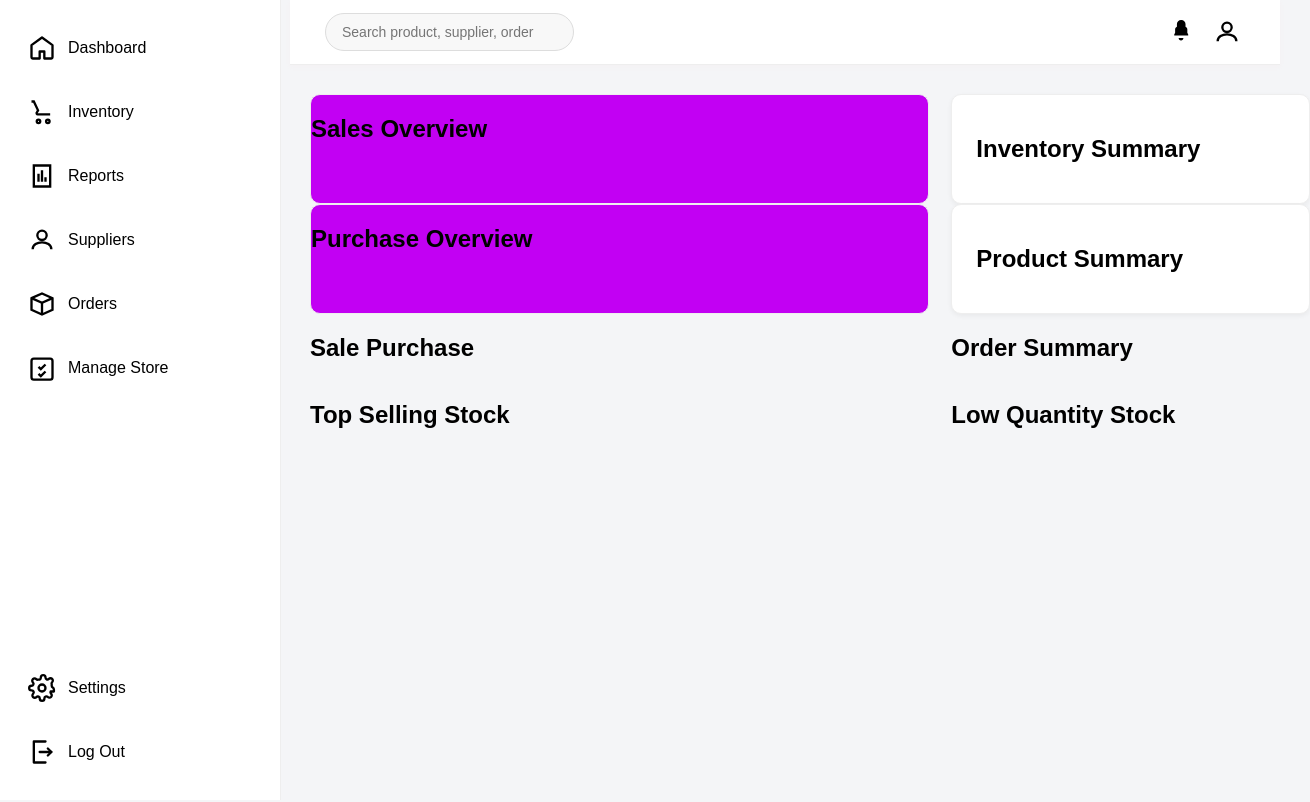
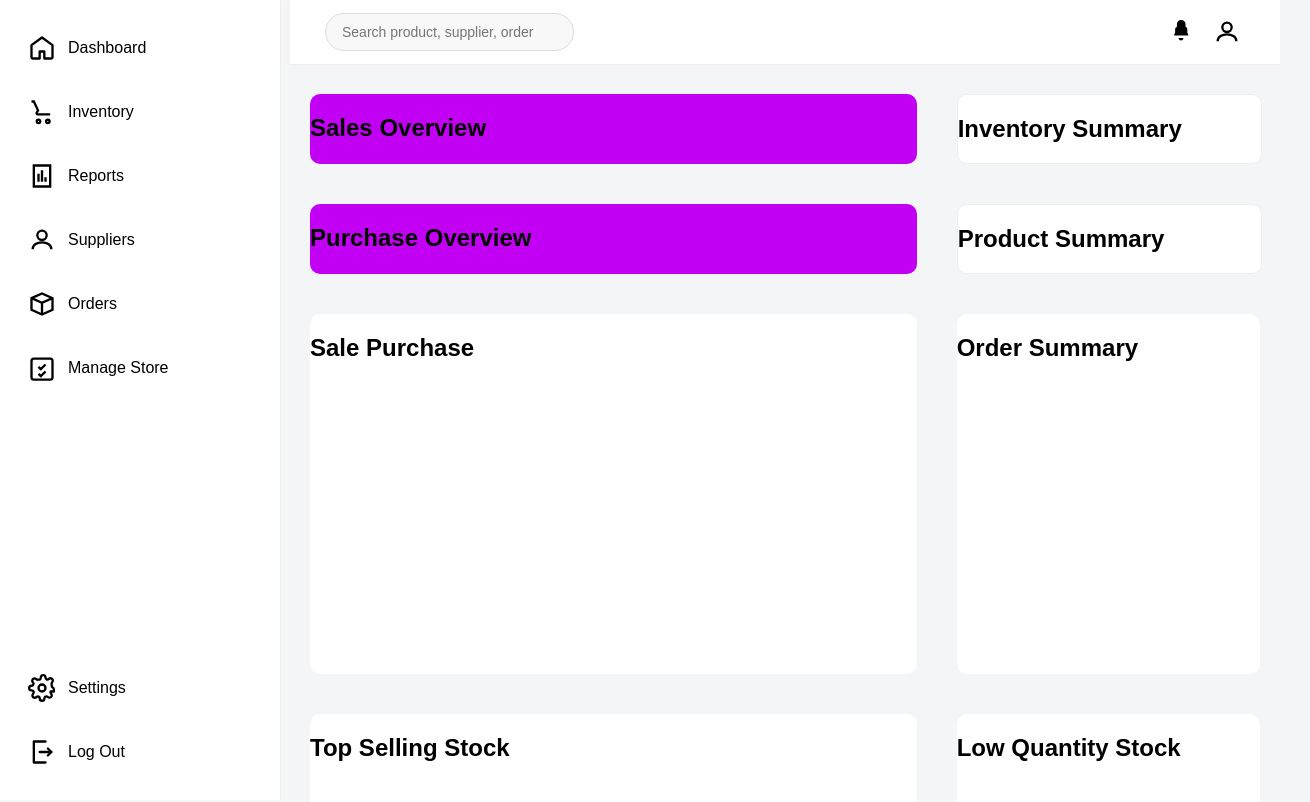
Before and after one commit to Nope0323/zeus_fullstack_summer, a React app in the folder capstone-project/frontend/: page / in a window 1280 px wide. Shown: the top 802 px of the page, 1310 px wide, since content can reach past the window. Built offline with nearby package versions, Linux system fonts and the light colour scheme; the HTML template or start-up script is replaced by a standard one.

Commit message:
flex to grid

```diff
--- a/capstone-project/frontend/src/styles/main.css
+++ b/capstone-project/frontend/src/styles/main.css
@@ -8,26 +8,59 @@ body {
 }
 
 .sales {
+  display: grid;
   width: 100%;
-  min-width: 0;
-  /* padding: 20px 24px; */
+
+
+
+
   background: #c200f3;
-  border: 1px solid #eee;
   border-radius: 10px;
+  /* border: 1px solid #eee; */
 }
 .summary {
+  display: grid;
   background: #fff;
-  padding: 20px 24px;
+  width: 100%;
+  /* grid-template-columns: 1fr; */
+  /* grid-column: 1/3;
+  grid-row: 1/2; */
+
+
   border: 1px solid #eee;
+  gap: 12px;
   border-radius: 10px;
-  box-shadow: 0 2px 5px rgba(0,0,0,0.05);
-  /* GRID-Д ЧУХАЛ */
+  /* box-shadow: 0 2px 5px rgba(0,0,0,0.05); */
+}
+
+.graph-sale {
+  display: grid;
    width: 100%;
-  min-width: 160px;
-  /* дотор layout */
-  display: flex;
-  flex-direction: column;
+   height: 360px;
+   /* padding: 20px ; */
+   /* gap: 12px; */
+
+   background: #fff;
+   /* border: 1px solid #eee; */
+   border-radius: 10px;
+   /* grid-template-rows: auto 1fr; */
+
+   /* box-shadow: 0 2px 5px rgba(0,0,0,0.05); */
+ }
+
+ .graph-summary {
+  display: grid;
+   width: 100% ;
+   height: 360px;
+   /* padding: 20px ; */
+
+   background: #fff;
+   border-radius: 10px;
+   /* grid-template-rows: auto 1fr; */
    gap: 12px;
+
+   /* border: 1px solid #eee; */
+   /* box-shadow: 0 2px 5px rgba(0,0,0,0.05); */
   }
 
 .layout-container {
@@ -37,51 +70,19 @@ body {
   grid-template-areas:
   "sidebar header "
   "sidebar main";
-
   column-gap: 10px;
   row-gap: 10px;
-  main{padding: 20px;}
+  main{padding: 20px 20px 0px 20px;}
   width: 100%;
   min-height: 100vh;
+}
 
   .main-content {
     display: grid;
     grid-template-columns: 2fr 1fr;
     grid-template-areas:
-  "sales sales"
-  "summary summary";
-  column-gap: 24px;
-  /* row-gap: 24px;
-  padding: 20px;  */
-  /* gap: 24px; */
-  /* grid-auto-rows: 1fr; */
+    "sales summary"
+    "sales summary";
+    gap: 40px;
+
 }
-/*
- .graph-sale {
-  width: 100%;
-  max-width: 1100px;
-  min-width: 320px;
-  height: 360px;
-  padding: 20px 24px;
-  background: #fff;
-  border: 1px solid #eee;
-  border-radius: 10px;
-  box-shadow: 0 2px 5px rgba(0,0,0,0.05);
-  display: flex;
-  flex-direction: column;
-  gap: 12px;
- }
- .graph-summary {
-  width: 100% ;
-  max-width: 600px;
-  min-width: 320px;
-  min-height: 360px;
-  padding: 20px 24px;
-  background: #fff;
-  border: 1px solid #eee;
-  border-radius: 10px;
-  box-shadow: 0 2px 5px rgba(0,0,0,0.05);
-  display: flex;
-  flex-direction: column;
-  gap: 12px;
- } */
```
Also changed, not shown: 1 other file (tests, documents, lock files or other folders). Lines whose indentation alone changed are shown as unchanged.
